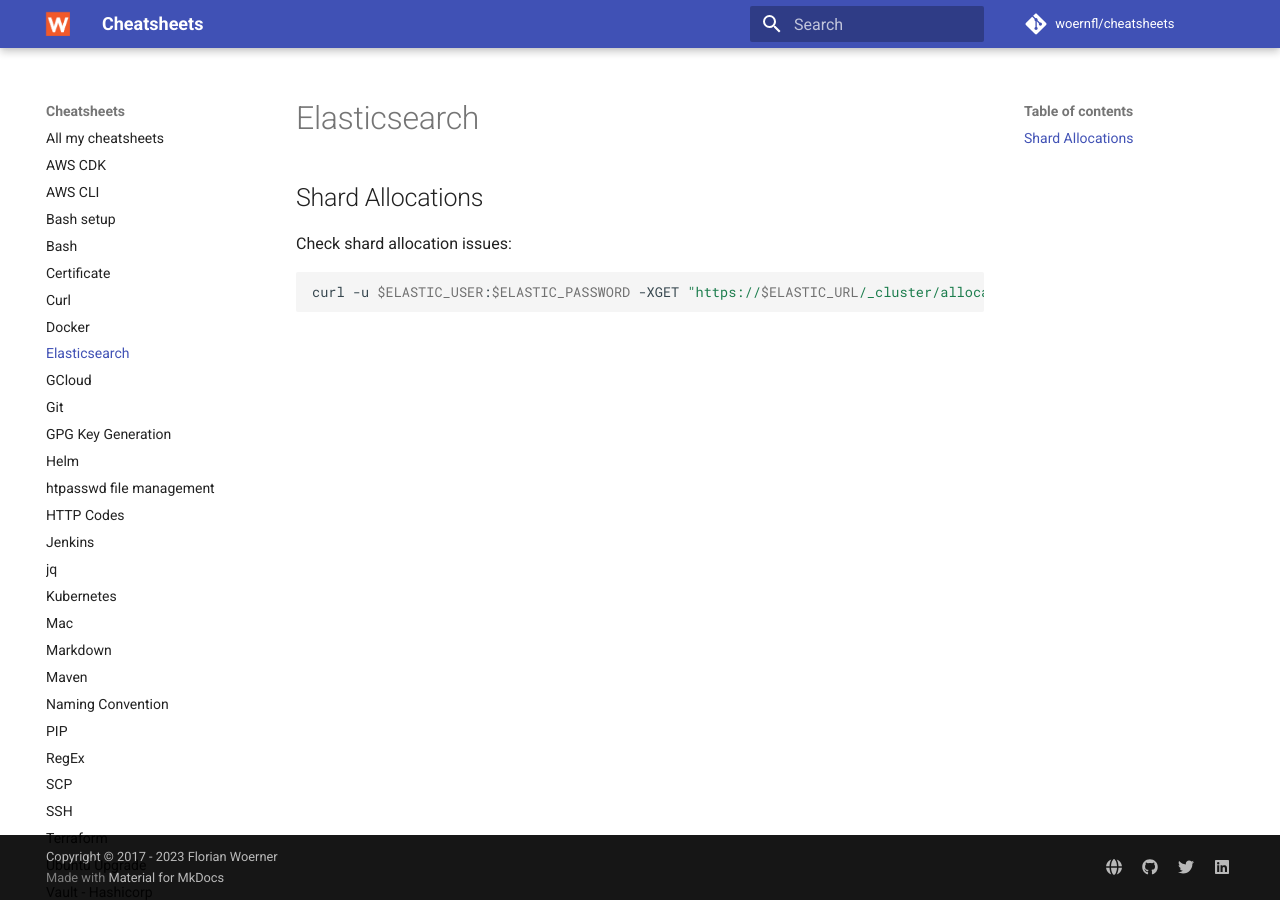
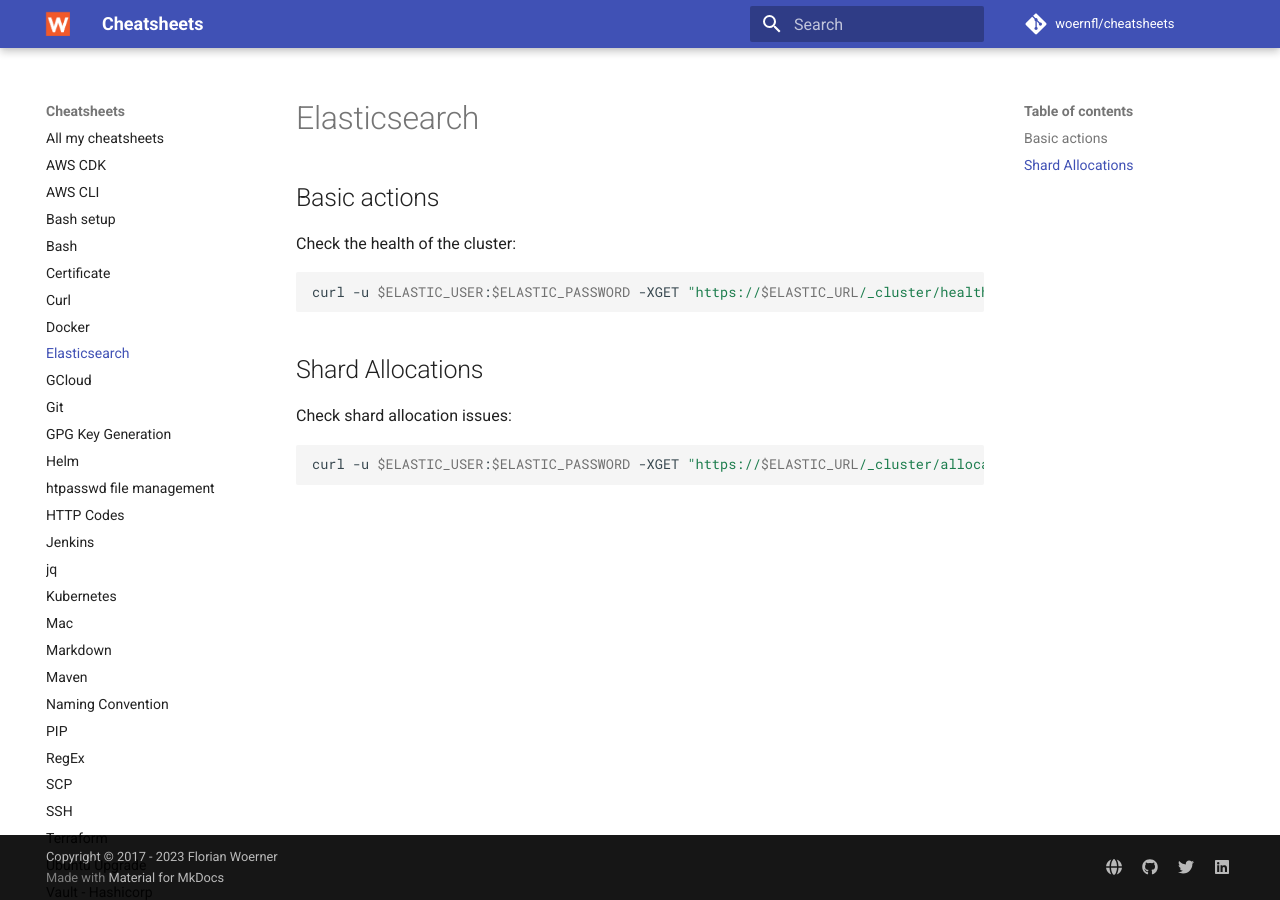
Before and after one commit to woernfl/cheatsheets, an MkDocs documentation site: the page built from docs/elasticsearch.md, in a window 1280 px wide. Built offline with MkDocs 1.6.1 and Material for MkDocs 9.7.7, drawn with Linux system fonts in a browser that asks for light colours; comment, search, counter and statistics services are not loaded.

Commit message:
Update elasticsearch.md

````diff
--- a/docs/elasticsearch.md
+++ b/docs/elasticsearch.md
@@ -1,4 +1,12 @@
 # Elasticsearch
+
+## Basic actions
+
+Check the health of the cluster:
+
+```bash
+curl -u $ELASTIC_USER:$ELASTIC_PASSWORD -XGET "https://$ELASTIC_URL/_cluster/health"
+```
 
 ## Shard Allocations
 
````
